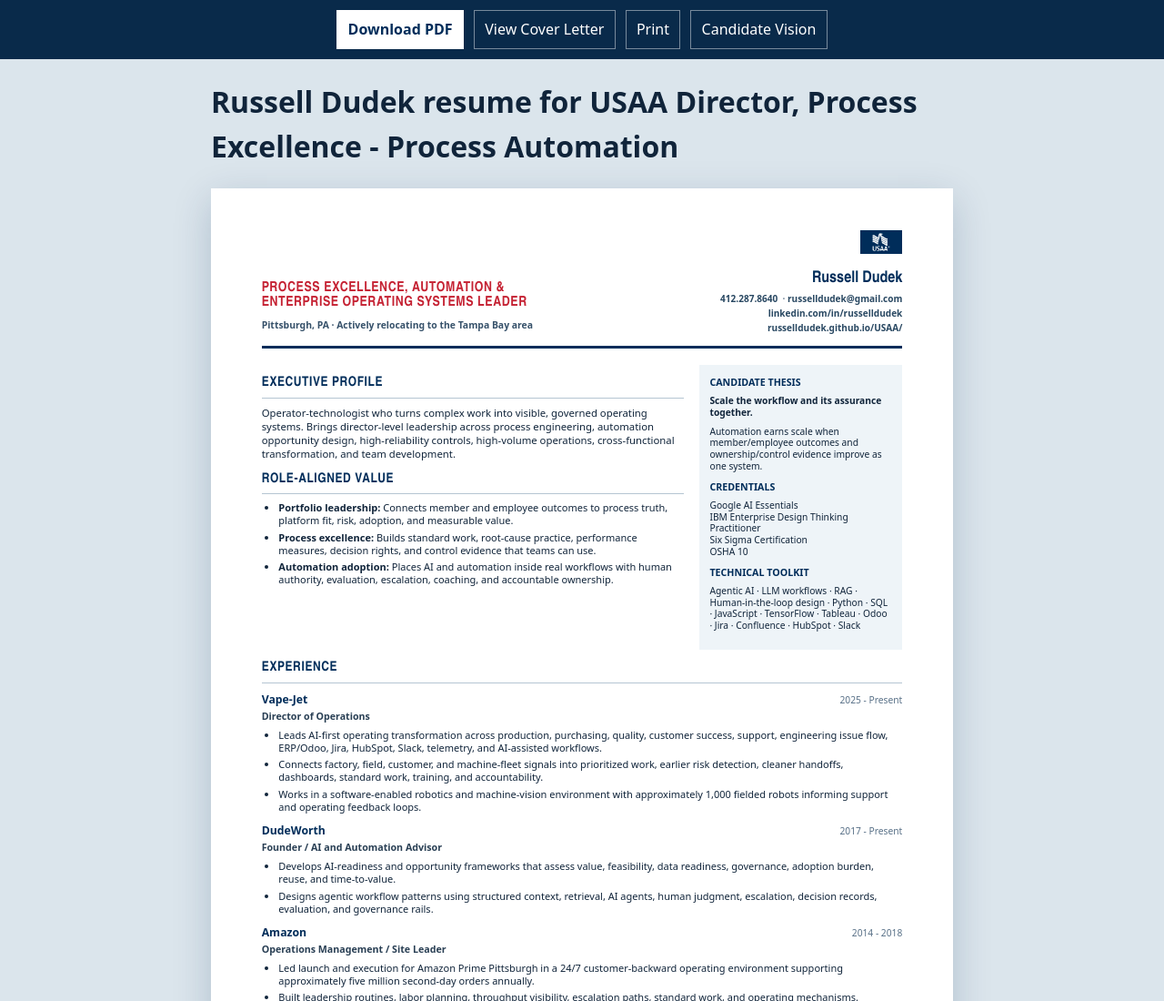
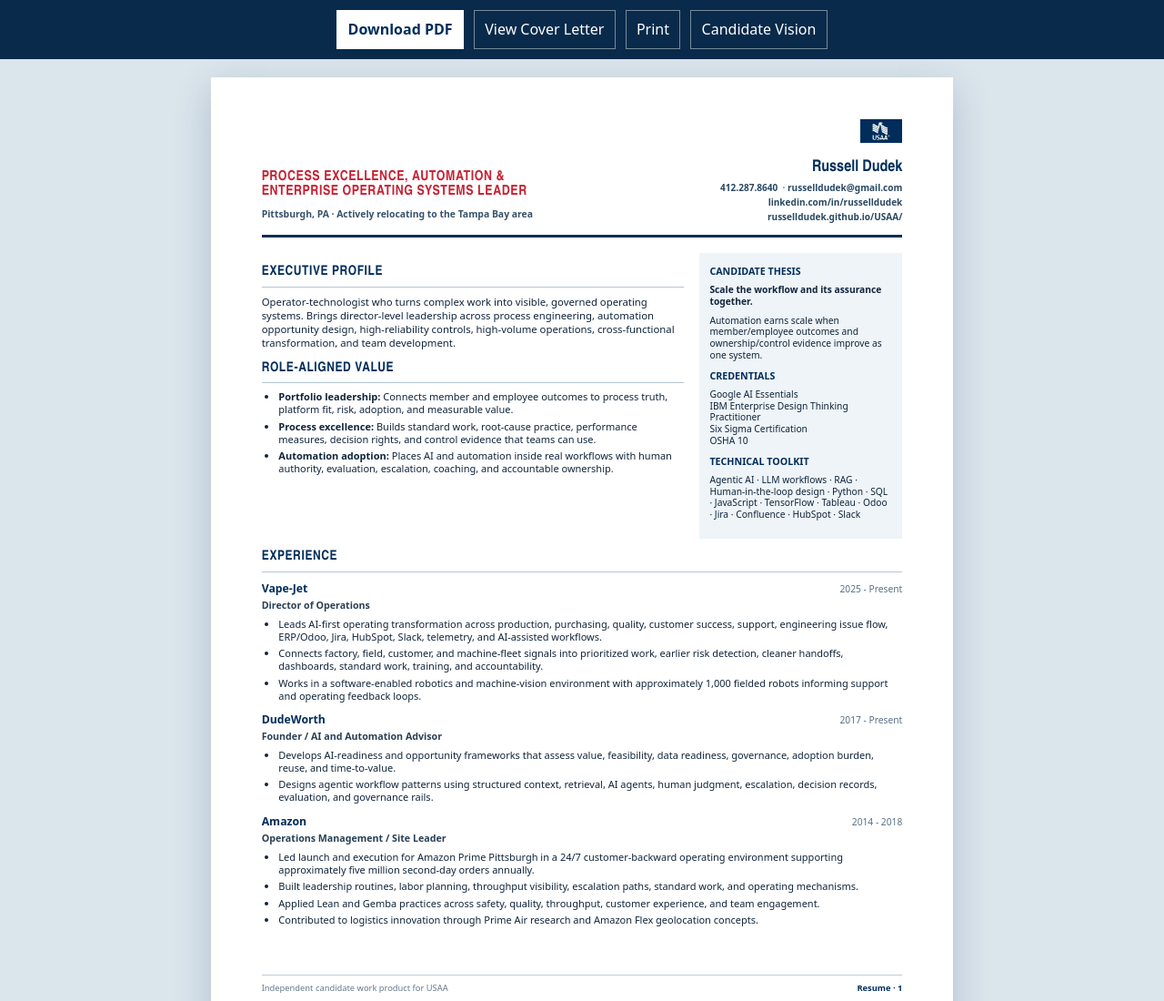
Before and after one commit to russelldudek/USAA, a plain HTML site: page resume.html in a window 1280 px wide. Shown: the top 1100 px of the page at 91% size. Drawn offline with Linux system fonts and the light colour scheme.

Commit message:
Support accessible document titles

```diff
--- a/brand-tokens.css
+++ b/brand-tokens.css
@@ -17,6 +17,18 @@
   --radius: 18px;
   --font-sans: "Noto Sans", "Liberation Sans", Arial, sans-serif;
   --font-condensed: "Liberation Sans Narrow", "Arial Narrow", var(--font-sans);
+}
+
+.sr-only {
+  position: absolute !important;
+  width: 1px !important;
+  height: 1px !important;
+  padding: 0 !important;
+  margin: -1px !important;
+  overflow: hidden !important;
+  clip: rect(0, 0, 0, 0) !important;
+  white-space: nowrap !important;
+  border: 0 !important;
 }
 
 /* Shared candidate-document header: approved July 2026 composition. */
```
